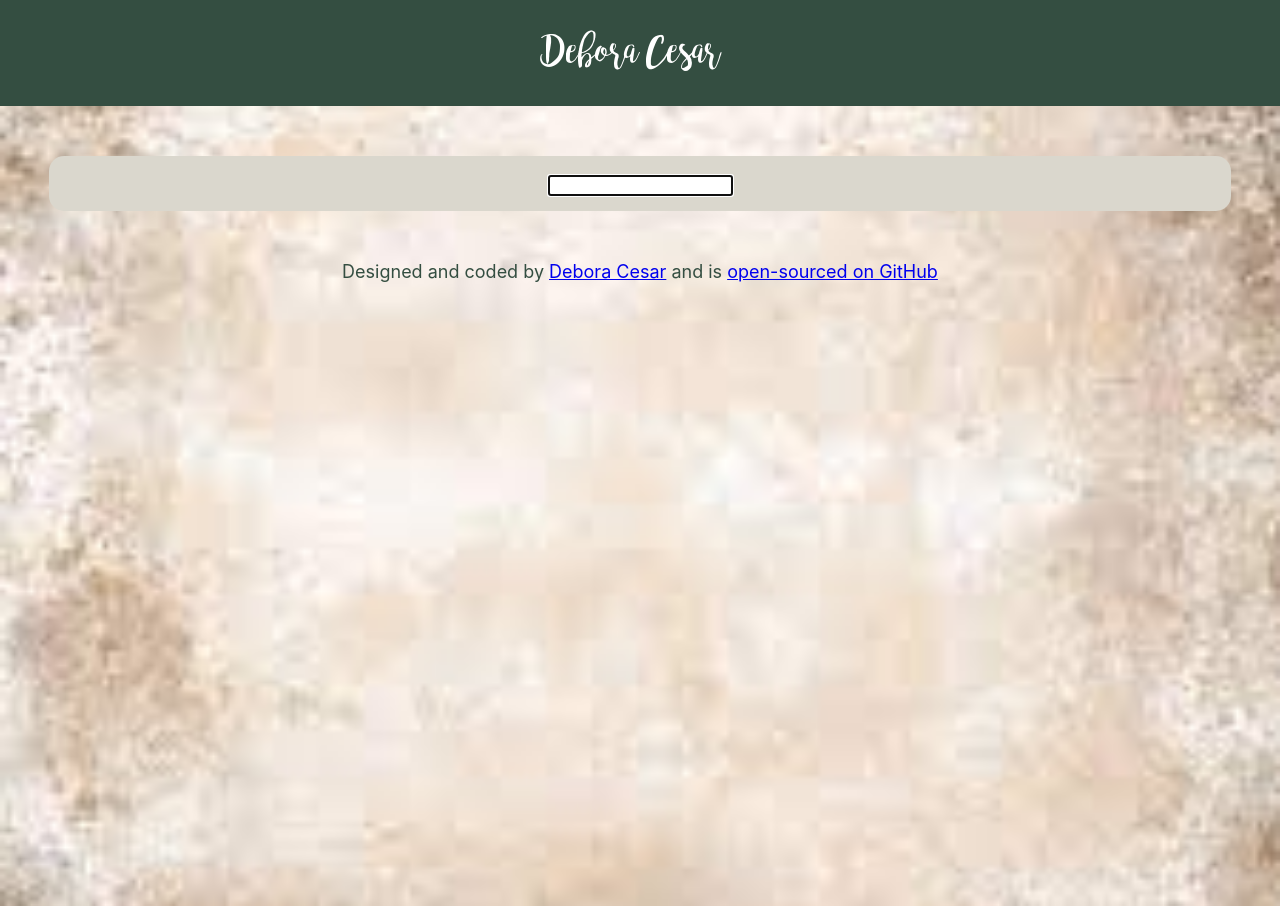
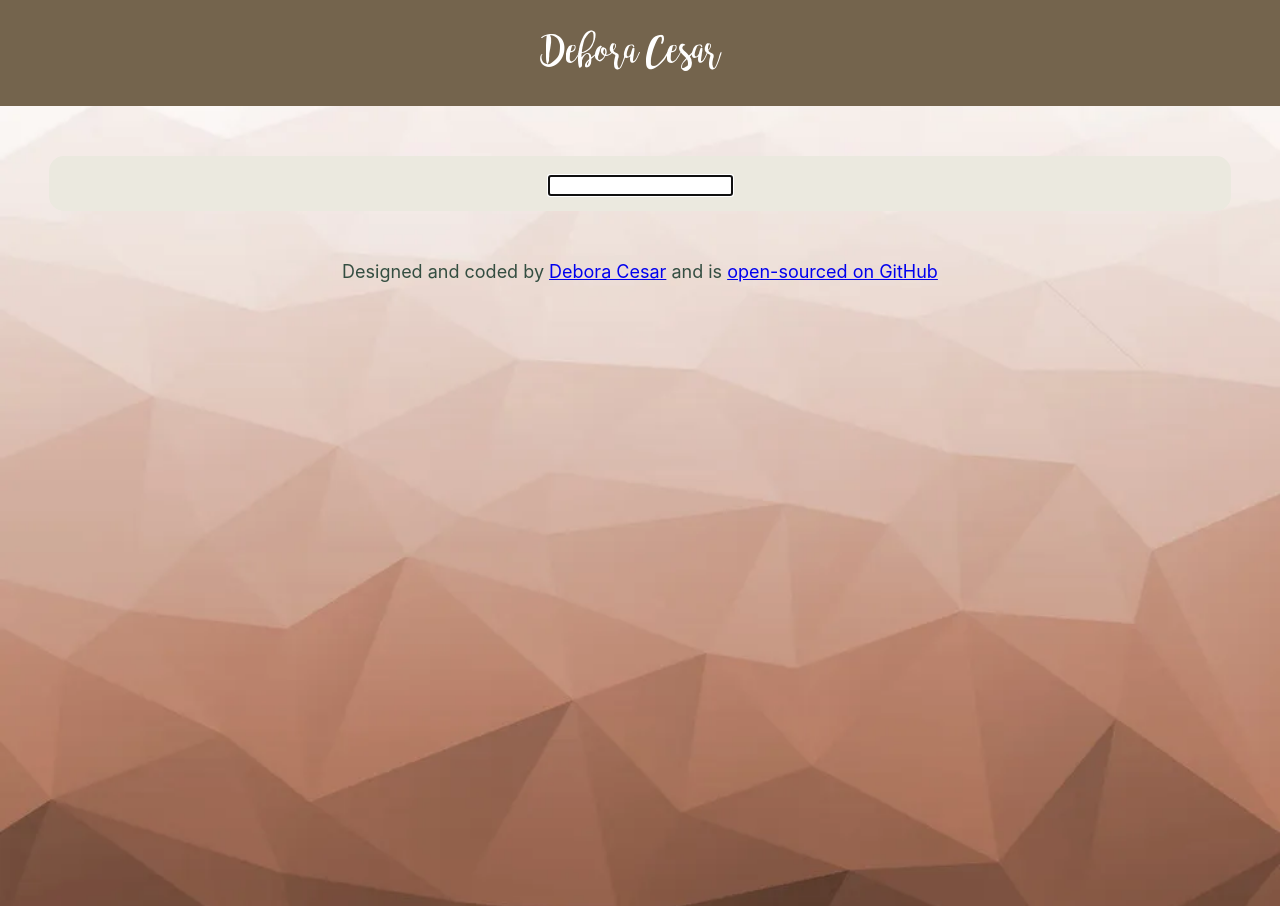
Before and after one commit to DeboraCesar/dictionary-repository, a React (Create React App) app: page / in a window 1280 px wide. Built offline with nearby package versions, Linux system fonts and the light colour scheme; the HTML template or start-up script is replaced by a standard one.

Commit message:
App.css changes

```diff
--- a/src/App.css
+++ b/src/App.css
@@ -10,7 +10,7 @@
 }
 
 .App .App-header {
-  background-color: #344e41;
+  background-color: #74644d;
   width: 100%;
 }
 
--- a/src/App.js
+++ b/src/App.js
@@ -1,5 +1,5 @@
 import logo from "./name.png";
-import background from "./background.jpg";
+import background from "./background.webp";
 import "./App.css";
 import Dictionary from "./Dictionary";
 
--- a/src/Dictionary.css
+++ b/src/Dictionary.css
@@ -3,6 +3,6 @@
     margin: 50px auto;
     padding: 15px;
     width: 90%;
-    background-color: #dad7cd;
+    background-color: #ebe9df;
     border-radius: 15px;
 }
```
Also changed, not shown: src/background.jpg (deleted), src/background.webp (added).
